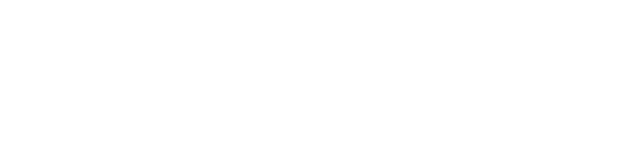
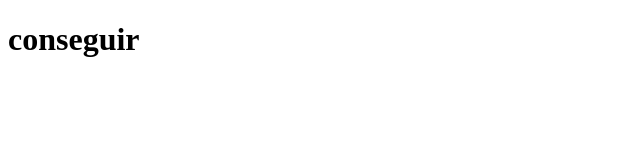
Before and after one commit to lorranemeira/test, a plain HTML site: page index.html in a window 1280 px wide. Shown: the whole page, without its empty margins (0-640 px from the left). Drawn offline with Linux system fonts and the light colour scheme.

Commit message:
segundo commit

```diff
--- a/index.html
+++ b/index.html
@@ -6,6 +6,6 @@
     <title>Document</title>
 </head>
 <body>
-
+    <h1>conseguir</h1>
 </body>
 </html>
```
